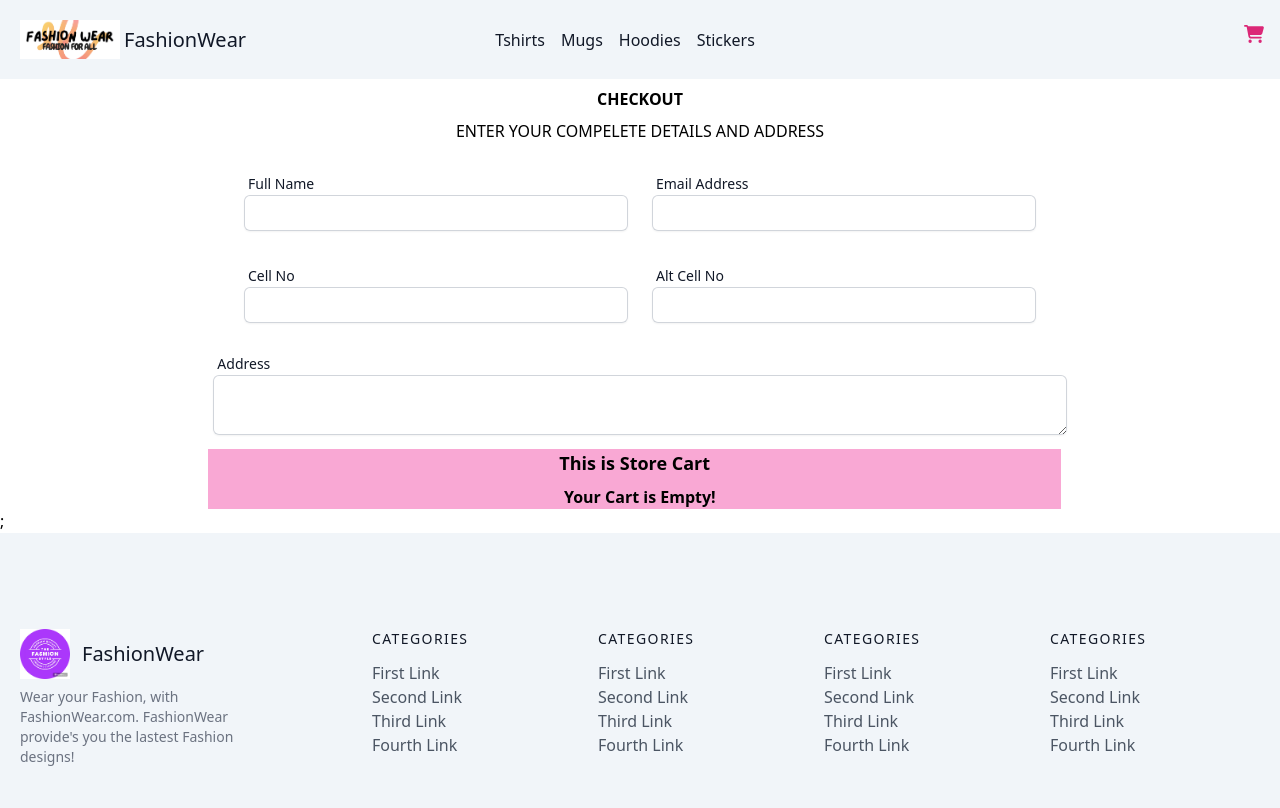
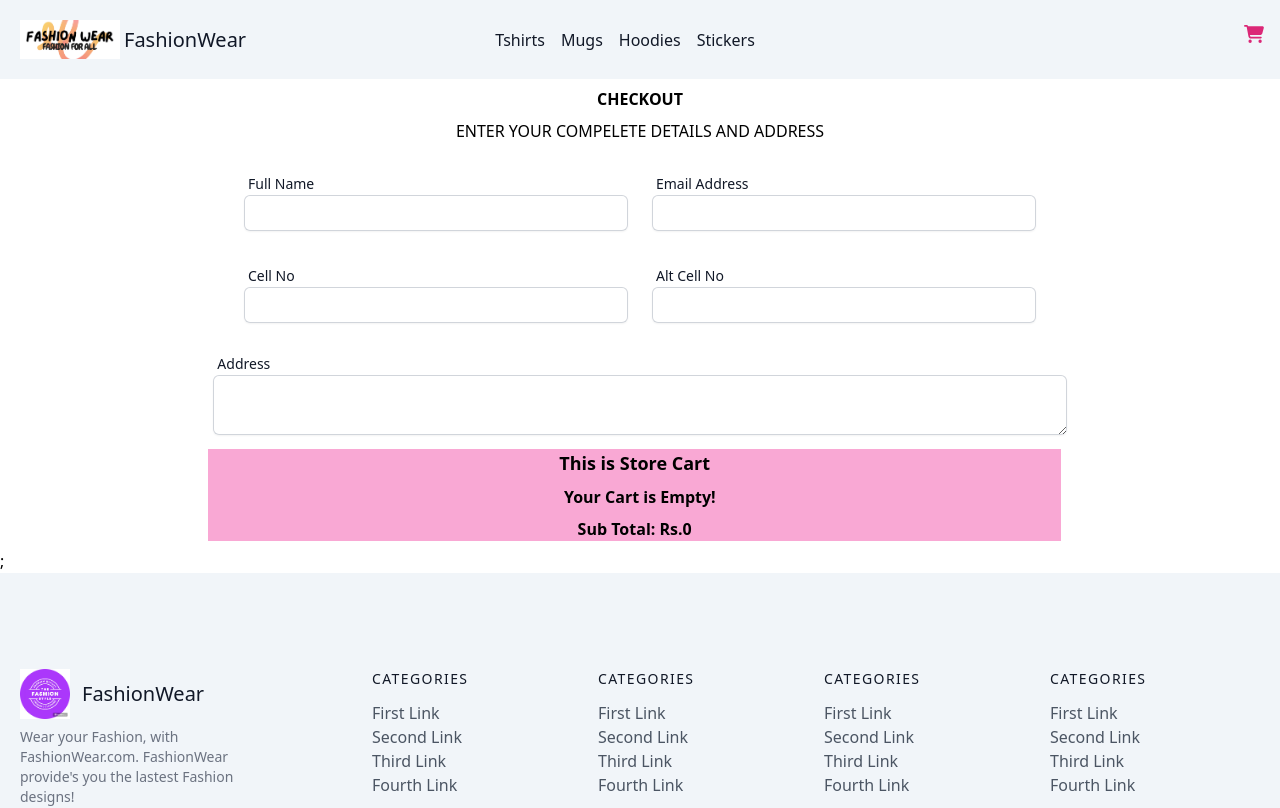
Before and after one commit to Laraib007/Ecommerce-NextJs-Project, a Next.js app: page /checkout in a window 1280 px wide. Shown: the top 808 px of the page. Built offline with nearby package versions, Linux system fonts and the light colour scheme.

Commit message:
add sub total to review items page

```diff
--- a/src/pages/checkout.js
+++ b/src/pages/checkout.js
@@ -57,7 +57,7 @@ const Checkout = ({cart, addToCart, clearCart, removeFromCart, subTotal}) => {
         </div>
       </li>})}
     </ol>
-
+    <div className=' text-center font-semibold my-2'>Sub Total: <span className='font-bold'> Rs.{subTotal}</span></div>
     </div>
   </div>
   )
```
